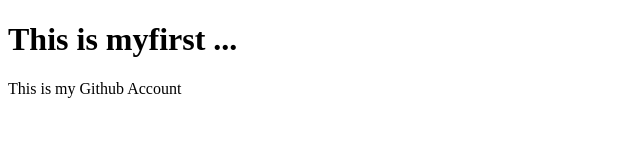
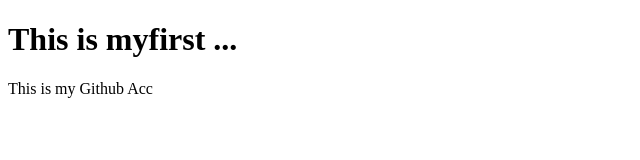
Before and after one commit to mahishaget/Hanna, a plain HTML site: page index.html in a window 1280 px wide. Shown: the full height of the page, 0-640 px from the left. Drawn offline with Linux system fonts and the light colour scheme.

Commit message:
updated commit

```diff
--- a/index.html
+++ b/index.html
@@ -7,6 +7,6 @@
 </head>
 <body>
     <h1>This is myfirst ...</h1>
-    <p>This is my Github Account</p>
+    <p>This is my Github Acc</p>
 </body>
 </html>
```
